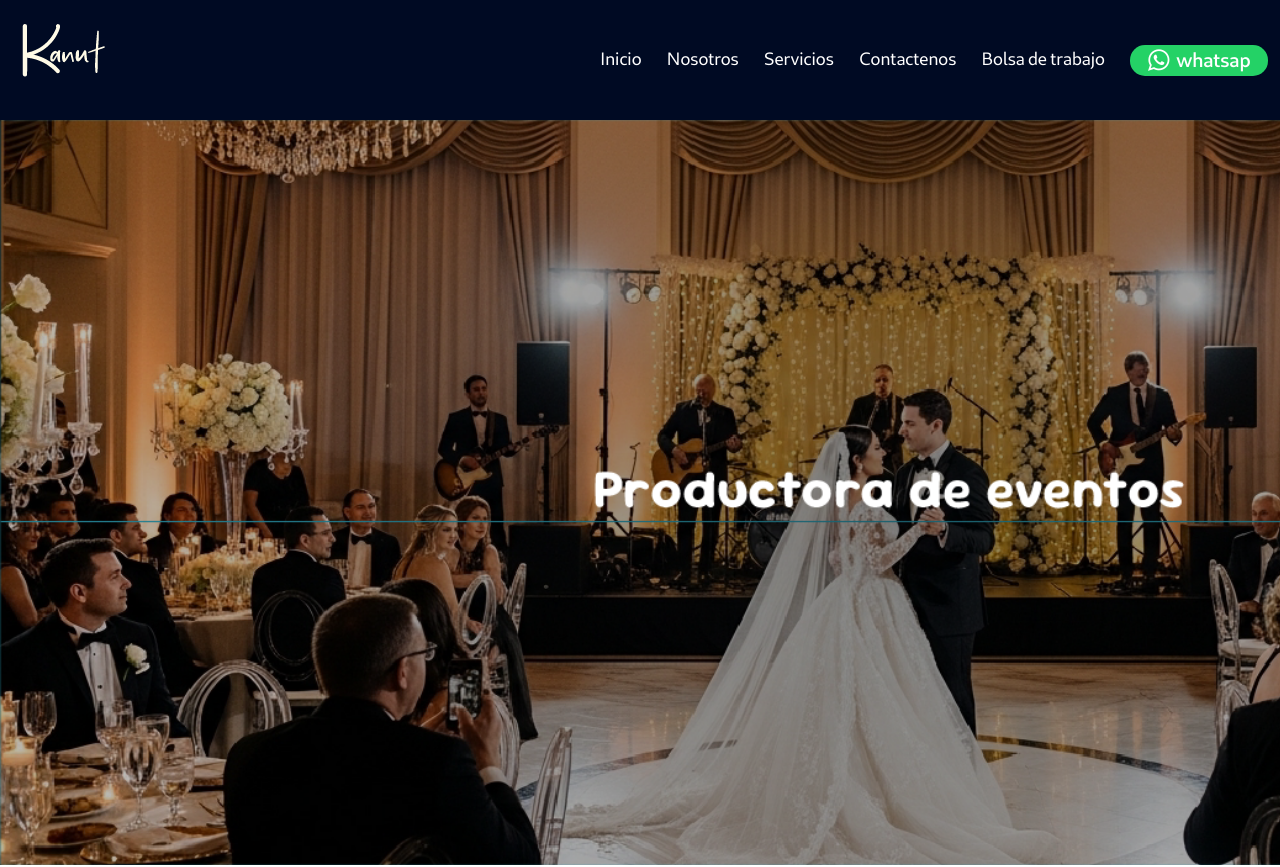
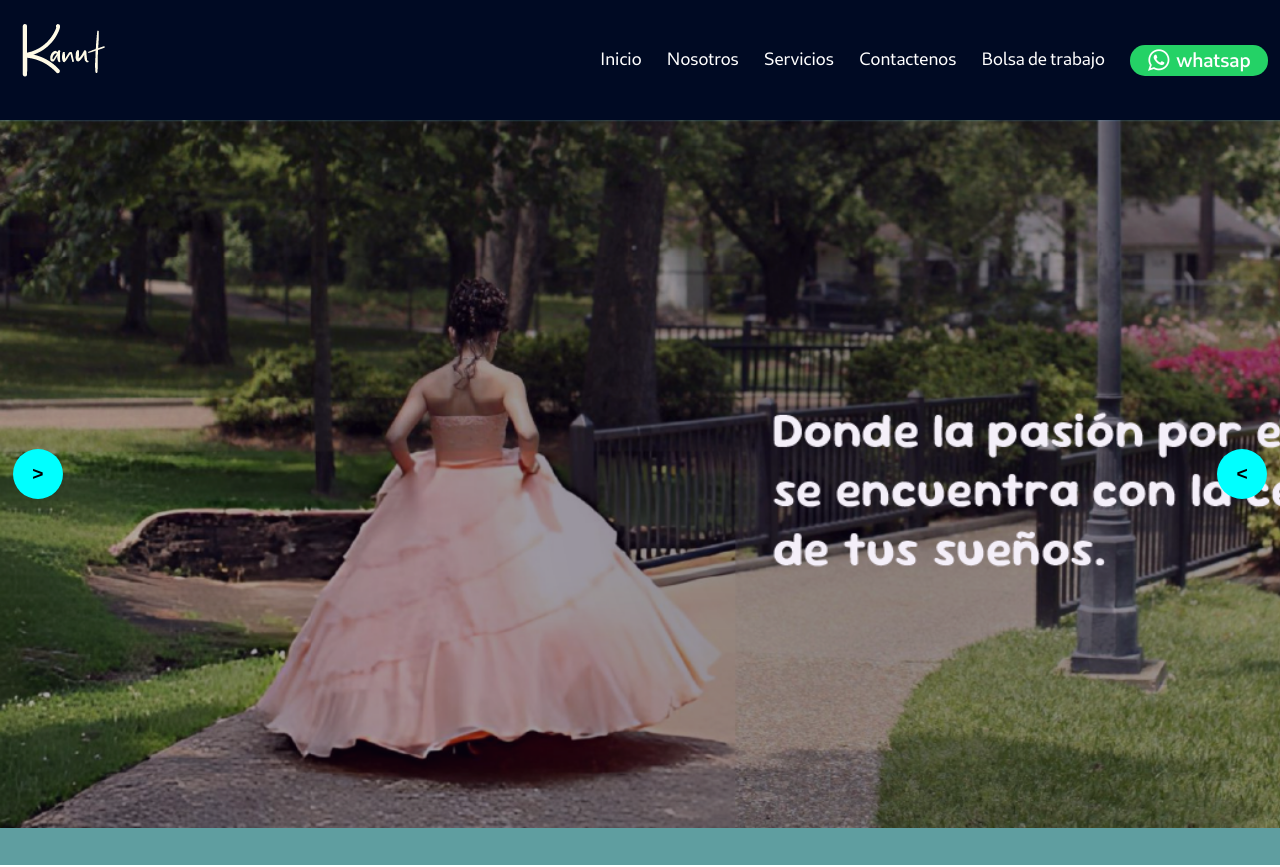
Before and after one commit to LordCheeng2012/kanut-agency-shows-production-v1, a React (Vite) app: page / in a window 1280 px wide. Shown: the top 867 px of the page. Built offline with nearby package versions, Linux system fonts and the light colour scheme; a web font is replaced by a local one.

Commit message:
feat: agrego refactorizacion con los siguientes cambios :
- se implementa maqueta y funcionalidad de carrusel dinamico (pendiente ajustes de colores)
- se crea componente carrusel y refactoriza card
- se refactoriza la seccion de comentarios en pagina Home

```diff
--- a/src/components/contents/cards/Card.css
+++ b/src/components/contents/cards/Card.css
@@ -1,19 +1,21 @@
 .card {
 /* position: relative; */
-  width: 25%;
-  /* padding: 20px; */
+  width: 100%;
+  padding: 20px;
   height: 100%;
   color: white;
   text-align: center;
   display: flex;
   flex-direction: column;
   align-items: center;
+  background-color: aquamarine;
 }
 .content-card{
 height:90%;
 display: flex;
 flex-direction: column;
 border-radius: 20px;
+width: 100%;
 }
 .card-title{
 height: 13%;
--- a/src/components/contents/cards/Card.jsx
+++ b/src/components/contents/cards/Card.jsx
@@ -5,7 +5,7 @@ function Card({data = {title:"dummy-title",img:null, descripcion:"",color:"red",
   const path =`${clients}/${data.img}`;
   return (
     <div className="card" >
-      <div className='content-card' style={{ backgroundColor: `var(${data.color})` }}>
+      <div className='content-card item-carousel' style={{ backgroundColor: `var(${data.color})` }}>
       <div className='card-title'>
        <div className='title-dialog'>
         <h3 style={{color:`var(${data.color})`}}>{data.title}</h3>
--- a/src/components/contents/carousel/Carousel.css
+++ b/src/components/contents/carousel/Carousel.css
@@ -0,0 +1,146 @@
+.interface-options{
+    width: 100%;
+    background-color: rgba(93, 103, 194, 0.74);
+    position: relative;
+}
+.interface-options> section.io-options {
+
+    height: 100%;
+    width: 100%;
+    position: absolute;
+    z-index: 1;
+    display: flex;
+    flex-direction: column;
+
+
+}
+.io-buttons{
+    background-color: rgba(90, 15, 160, 0.068);
+    height: 95%;
+    display: flex;
+    flex-direction: row;
+    justify-content: space-between;
+    align-items: center;
+    padding: 1%;
+}
+
+
+.io-buttons button{
+    height: 50px;
+    width: 50px;
+    padding: 0;
+    display: flex;
+    justify-content: center;
+    align-items: center;
+    align-self: center;
+    text-align: center;
+    border-radius: 30px;
+    font-size: 0.9rem;
+    box-sizing: border-box;
+    line-height: 1;
+    background: transparent;
+    border: none;
+    background-color: aqua;
+}
+
+.io-buttons button h1{
+    margin: 0;
+    padding: 0;
+    font-size: 1.2rem;
+    line-height: 1;
+    display: block;
+}
+.status-items{
+    height: 5%;
+    background-color: cadetblue;
+}
+.carousel {
+    height: 100%;
+    /* background-color: black; */
+    color: aliceblue;
+    text-align: center;
+    display: flex;
+    flex-direction: column;
+    align-items: start;
+    justify-content: center;
+    overflow: auto;
+    /* padding: 5%; */
+    width: 100%;
+    position: absolute;
+    z-index: 0;
+
+}
+
+.carousel-content {
+   /* background-color: rgb(0, 0, 0); */
+   display: flex;
+   flex-direction: row;
+   /* gap: 5px; */
+   height: 100%;
+   width: 400%;
+
+   animation: slice-animation 10s alternate infinite ease-in-out;
+}
+.carousel-content li {
+    /* background-color: rgb(206, 203, 203); */
+    list-style: none;
+    height: 100%;
+    width: 100%;
+
+}
+
+
+@keyframes slice-animation {
+    /*
+
+    Explicacion : margin-left|right ->
+    cuando el div contentedor
+    tiene un margin-left|right negativo , va acercandose a sus vecinos
+    pero en este caso es unico ,asi que mientras menor sea su valor
+    mas escondera asi mismo en su lado opuesto al padre.
+
+
+    - :::::::::: margin-left|right :::: [   width:100px   ]
+    - [:::: margin left|right < 0  , width: 100px- margin-left|right]
+
+    */
+
+    0%{
+     margin-left: 0%;
+
+
+    }
+    20%{
+    margin-left: 0%;
+
+    }
+
+    25%{
+    margin-left: -100%;
+
+    }
+    45%{
+    margin-left: -100%;
+
+    }
+
+    50%{
+     margin-left: -200%;
+
+    }
+    70%{
+     margin-left: -200%;
+
+    }
+
+    75%{
+     margin-left: -300%;
+
+    }
+    100%{
+    margin-left: -300%;
+
+    }
+
+
+}
--- a/src/components/contents/carousel/Carousel.js
+++ b/src/components/contents/carousel/Carousel.js
@@ -0,0 +1,3 @@
+export const LoadItemsDefault = ()=>{
+
+}
--- a/src/components/contents/carousel/Carousel.jsx
+++ b/src/components/contents/carousel/Carousel.jsx
@@ -1,9 +1,49 @@
-import React from 'react'
+import './Carousel.css';
+export const Carousel = ({Class=null, items =null}) => {
+  return (
+    <div className={`${Class ? Class : ''} interface-options`}>
 
-export const Carousel = ({Class}) => {
-  return (
-    <div className={Class}>
+      <section className='io-options'>
+        <section className='io-buttons'>
+        <button className='button' ><h1>{`>`}</h1></button>
+        <button className='button' ><h1>{`<`}</h1></button>
+        </section>
+        <section className='status-items'>
+
+        </section>
+      </section>
+
+      <div className={`carousel`}>
+        <CarouselList items={items}></CarouselList>
+      </div>
 
     </div>
   )
 }
+
+export const CarouselList = ({
+  items=null
+}) => {
+
+  if(!items){
+    return (
+    <ul className='carousel-content' >
+      <li className='background-boda'></li>
+      <li className='background-party'></li>
+      <li className='background-shows'></li>
+      <li className='background-boda'></li>
+    </ul>
+    );
+  }
+    if(!Array.isArray(items)) return ;
+    const css_config = {width:`${items.length}00%`}
+    if(items.length <= 3 ) css_config.animation = 'none';
+
+ return (
+
+   <ul className='carousel-content' style={css_config}>
+    {items.map(item =>item)}
+   </ul>
+
+ );
+}
--- a/src/pages/ContentPage.css
+++ b/src/pages/ContentPage.css
@@ -58,3 +58,18 @@ body{
   font-weight: 500;
   line-height: 1.3;
 }
+.background-boda{
+    background-image: url('../assets/imgs/transitions/image_1.png');
+    background-repeat: no-repeat;
+    background-size: cover;
+}
+.background-party{
+    background-image: url('../assets/imgs/transitions/image_2.png');
+    background-repeat: no-repeat;
+    background-size: cover;
+}
+.background-shows{
+    background-image: url('../assets/imgs/transitions/image_3.png');
+    background-repeat: no-repeat;
+    background-size: cover;
+}
--- a/src/pages/home/Home.css
+++ b/src/pages/home/Home.css
@@ -1,31 +1,19 @@
 
-.c-d-s-item{
+.c-d-s-item {
     height: auto;
     /* border: 1px solid darkblue; */
 }
-.carousel-history{
+.carousel-history {
     display: flex;
     flex-direction: column;
     height: 200vh;
 }
 .c-h-item{
     /* border: 1px solid rgb(4, 4, 12); */
-    height: 50%;
+    height: 160%;
 }
 
-.carousel{
-    height: 160%;
-    background-color: black;
-    color: aliceblue;
-    text-align: center;
-    display: flex;
-    flex-direction: column;
-    align-items: center;
-    justify-content: center;
-    background-image: url('../../assets/imgs/transitions/image_1.png');
-    background-repeat: no-repeat;
-    background-size: cover;
-}
+
 .history{
     height: 180%;
     background-color: rgb(164, 130, 130);
@@ -41,4 +29,5 @@ height: 120vh;
 }
 .comments-section{
 height: 120vh;
+display: flex;
 }
--- a/src/pages/home/Home.jsx
+++ b/src/pages/home/Home.jsx
@@ -10,13 +10,15 @@ import { SectionComments } from './comments/SectionComments.jsx'
 export const Home = () => {
   return (
     <>
+
     <div className="c-d-s-item carousel-history">
-    <Carousel Class="c-h-item carousel"></Carousel>
+    <Carousel Class="c-h-item"></Carousel>
     <History Class="c-h-item history"></History>
     </div>
     <div className="c-d-s-item about-section"><SectionsAbout></SectionsAbout></div>
     <div className="c-d-s-item portfolio-section"><SectionsPortfolio></SectionsPortfolio></div>
     <div className="c-d-s-item comments-section"><SectionComments></SectionComments></div>
+
     </>
 
   )
--- a/src/pages/home/comments/SectionComments.css
+++ b/src/pages/home/comments/SectionComments.css
@@ -1,75 +1,31 @@
 
 .content-comments{
+
 height: 100%;
+width: auto;
 background-color: var(--primary-b-black);
-}
-.c-c-item{
-    /* border: 1px solid black; */
-}
-.c-c-title{
-    height: 20%;
-    display: flex;
-    flex-direction: column;
-    align-items: center;
-    justify-content: center;
-}
-.c-c-t-title{
-    background-image: url('../../../assets/imgs/fonts/font_2.png');
-    background-repeat: no-repeat;
-    background-size: contain;
-    width: 80%;
-    height: 60%;
-}
-.c-c-list-content{
-height: 80%;
 display: flex;
 flex-direction: column;
-}
-.interface-comments{
-    height: 95%;
-    display: flex;
-    flex-direction: row;
-    align-items: center;
-}
-.int-c-item{
-   width: 10%;
-   display: flex;
-   padding: 1%;
+flex: 0 1 100%;
+align-items: center;
 
 }
-.left-btn{
-   justify-content: end;
+
+.content-comments > img.cc-item {
+width: 85%;
+padding: 3%;
 }
-.right-btn{
-    justify-content: start;
+.content-comments > div.carousel-coments{
+background-color: rgb(4, 15, 24);
+height: 100%;
 }
-.int-c-item button{
-    font-size: large;
-    height: 6vh;
-    width: 6vh;
-    border-radius: 50%;
+li.cc-item {
+display: flex;
+flex-direction: row;
+gap: 15px;
 }
-.c-c-comments-list{
-    height: 100%;
-    display: flex;
-    flex-direction: row;
-    justify-content: center;
-    gap: 3%;
-    width: 100%;
+
+.content-comments >li.cc-item > div {
+
+background-color: black;
 }
-.c-c-l-status-page{
-    height: 10%;
-    width: 100%;
-    /* background-color: rgb(119, 90, 90); */
-    display: flex;
-    flex-direction: row;
-    justify-content: center;
-    /* align-items: center; */
-    gap:10px;
-}
-.cclsp-item{
-    background-color: aliceblue;
-    border-radius: 50%;
-    height: 15%;
-    width: 10px;
-}
--- a/src/pages/home/comments/SectionComments.jsx
+++ b/src/pages/home/comments/SectionComments.jsx
@@ -1,31 +1,35 @@
 import Card from "@components/contents/cards/Card.jsx"
-import { ListComments } from "./SectionComments.js"
+import { prepareItems } from "./SectionComments.js"
+import { paths } from "../../../config/loadEnviroment.js"
 import './SectionComments.css'
+import { Carousel } from "../../../components/contents/carousel/Carousel.jsx"
+
 
 export const SectionComments = () => {
+  const {fonts} = paths();
   return (
     <section className="content-comments">
-      <div className="c-c-item c-c-title">
-        {/* <h1>Nuestros Kanulovers</h1> */}
-        <div className="c-c-t-title">
 
-        </div>
-      </div>
-      <div className="c-c-item c-c-list-content">
-      <div className="interface-comments">
-          <div className="int-c-item left-btn"><button>{'<'}</button></div>
-          <div className="c-c-comments-list">
-         {ListComments().map(cv=><Card data={{...cv}} ></Card>)}
-          </div>
-          <div className="int-c-item right-btn"><button>{'>'}</button></div>
-      </div>
-      <div className="c-c-l-status-page">
-       <div className="cclsp-item"></div>
-      <div className="cclsp-item"></div>
-      <div className="cclsp-item"></div>
-      <div className="cclsp-item"></div>
-      </div>
-      </div>
+      <img src={`${fonts}/font_2.png`}
+      alt="Kanulovers"
+      className="cc-item"/>
+
+    <Carousel Class={'carousel-coments'}
+      items =
+      {
+         prepareItems().result.map((items)=>{
+           return(
+            <>
+          <li className="cc-item">
+              {
+              items.map(i=><Card data={{...i}}></Card>)
+              }
+          </li>
+           </>
+           )
+         })
+      }>
+    </Carousel>
     </section>
   )
 }
```
Also changed, not shown: src/pages/home/comments/SectionComments.js (+55 -0 lines).
